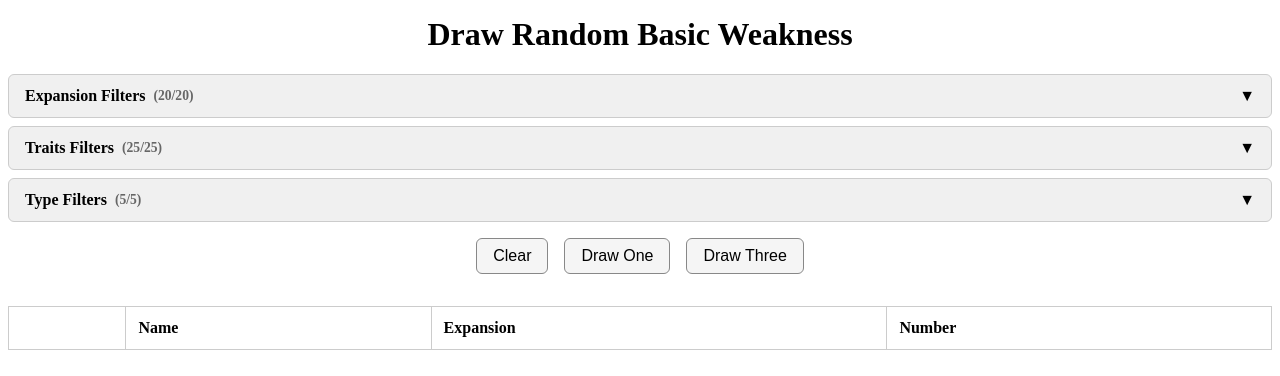
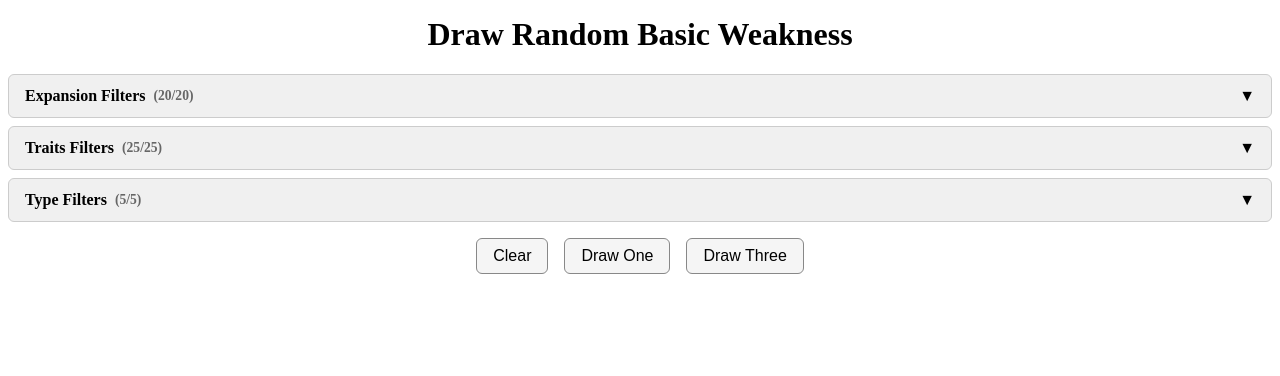
Before and after one commit to kesslerd/arkham-weakness-drawer, an Angular app: page / in a window 1280 px wide. Shown: the top 376 px of the page. Built offline with nearby package versions, Linux system fonts and the light colour scheme.

Commit message:
show name, pack and position at card level and remove the table

```diff
--- a/src/app/app.html
+++ b/src/app/app.html
@@ -16,6 +16,4 @@
   <button (click)="draw(3)">Draw Three</button>
 </div>
 
-<last-draw [drawn]="lastDrawnWeaknesses"></last-draw>
-
-<weakness-list [weaknesses]="weaknessList" [packs]="allPacks"></weakness-list>
+<last-draw [drawn]="lastDrawnWeaknesses" [packs]="allPacks"></last-draw>
--- a/src/app/app.ts
+++ b/src/app/app.ts
@@ -5,7 +5,6 @@ import { BasicWeakness } from './model/basic-weakness.model';
 import { PackSelectorComponent } from './pack-selector.component/pack-selector.component';
 import { TraitSelectorComponent } from './trait-selector.component/trait-selector.component';
 import { LastDrawComponent } from './last-draw.component/last-draw.component';
-import { WeaknessListComponent } from './weakness-list.component/weakness-list.component';
 import { TypeSelectorComponent } from './type-selector.component/type-selector.component';
 
 @Component({
@@ -15,8 +14,7 @@ import { TypeSelectorComponent } from './type-selector.component/type-selector.c
     PackSelectorComponent,
     TraitSelectorComponent,
     TypeSelectorComponent,
-    LastDrawComponent,
-    WeaknessListComponent
+    LastDrawComponent
   ],
   templateUrl: './app.html',
   styleUrl: './app.scss'
@@ -30,7 +28,6 @@ export class App implements OnInit {
   allTraits: string[] = [];
 
   lastDrawnWeaknesses: BasicWeakness[] = [];
-  weaknessList: BasicWeakness[] = [];
 
   selectedPacks: Set<string> = new Set();
   selectedTraits: Set<string> = new Set();
@@ -70,7 +67,6 @@ export class App implements OnInit {
 
   clear(): void {
     this.lastDrawnWeaknesses = [];
-    this.weaknessList = [];
   }
 
   draw(count: number): void {
@@ -84,7 +80,6 @@ export class App implements OnInit {
     const drawn = shuffled.slice(0, count);
 
     this.lastDrawnWeaknesses = drawn;
-    this.weaknessList = [...drawn, ...this.weaknessList];
   }
 
   shuffle<T>(array: T[]): T[] {
--- a/src/app/last-draw.component/last-draw.component.html
+++ b/src/app/last-draw.component/last-draw.component.html
@@ -1,5 +1,11 @@
 <div class="last-draw-container">
     @for (card of drawn; track card.imagesrc) {
-    <img [src]="card.imagesrc" [alt]="card.name" class="drawn-card" />
+    <div class="card-wrapper">
+        <h2 class="card-name">{{ card.name }}</h2>
+        <img [src]="card.imagesrc" [alt]="card.name" class="drawn-card" />
+        <div class="card-meta">
+            {{ packs[card.pack_code] || 'Unknown Pack' }} • #{{ card.position }}
+        </div>
+    </div>
     }
 </div>
--- a/src/app/last-draw.component/last-draw.component.scss
+++ b/src/app/last-draw.component/last-draw.component.scss
@@ -1,14 +1,33 @@
 .last-draw-container {
     display: flex;
     justify-content: center;
-    gap: 1rem;
+    gap: 1.5rem;
     margin-top: 1rem;
     flex-wrap: wrap;
+
+    .card-wrapper {
+        display: flex;
+        flex-direction: column;
+        align-items: center;
+        max-width: 280px;
+        text-align: center;
+    }
+
+    .card-name {
+        font-size: 1.2rem;
+        margin: 0.5rem 0;
     }
 
     .drawn-card {
-    max-width: 280px;
+        width: 100%;
         height: auto;
         border-radius: 4px;
         box-shadow: 0 2px 6px rgba(0, 0, 0, 0.2);
     }
+
+    .card-meta {
+        margin-top: 0.5rem;
+        font-size: 0.95rem;
+        color: #555;
+    }
+}
--- a/src/app/last-draw.component/last-draw.component.ts
+++ b/src/app/last-draw.component/last-draw.component.ts
@@ -8,4 +8,5 @@ import { BasicWeakness } from '../model/basic-weakness.model';
 })
 export class LastDrawComponent {
   @Input() drawn: BasicWeakness[] = [];
+  @Input() packs: Record<string, string> = {};
 }
--- a/src/app/weakness-list.component/weakness-list.component.html
+++ /dev/null
@@ -1,20 +0,0 @@
-<table class="weakness-table">
-    <thead>
-        <tr>
-            <th></th>
-            <th>Name</th>
-            <th>Expansion</th>
-            <th>Number</th>
-        </tr>
-    </thead>
-    <tbody>
-        @for (weakness of weaknesses; track weakness.name) {
-        <tr>
-            <td><img [src]="weakness.imagesrc" alt="card image" class="card-img" /></td>
-            <td>{{ weakness.name }}</td>
-            <td>{{ getPackName(weakness.pack_code) }}</td>
-            <td>{{ weakness.position }}</td>
-        </tr>
-        }
-    </tbody>
-</table>
--- a/src/app/weakness-list.component/weakness-list.component.scss
+++ /dev/null
@@ -1,18 +0,0 @@
-.weakness-table {
-    width: 100%;
-    border-collapse: collapse;
-    margin-top: 1rem;
-}
-
-.weakness-table th,
-.weakness-table td {
-    padding: 0.75rem;
-    border: 1px solid #ccc;
-    text-align: left;
-}
-
-.card-img {
-    width: 60px;
-    height: auto;
-    display: block;
-}
--- a/src/app/weakness-list.component/weakness-list.component.ts
+++ /dev/null
@@ -1,16 +0,0 @@
-import { Component, Input, OnInit } from '@angular/core';
-import { BasicWeakness } from '../model/basic-weakness.model';
-
-@Component({
-  selector: 'weakness-list',
-  templateUrl: './weakness-list.component.html',
-  styleUrls: ['./weakness-list.component.scss']
-})
-export class WeaknessListComponent {
-  @Input() weaknesses: BasicWeakness[] = [];
-  @Input() packs: Record<string, string> = {};
-
-  getPackName(code: string): string {
-    return this.packs[code] || code;
-  }
-}
```
Also changed, not shown: 1 other file (tests, documents, lock files or other folders). Lines whose indentation alone changed are shown as unchanged.
